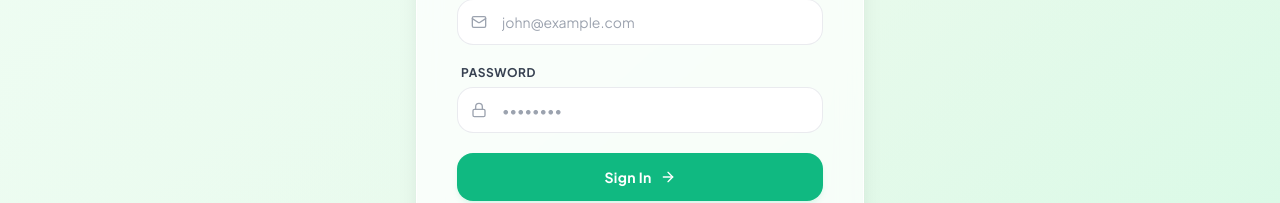
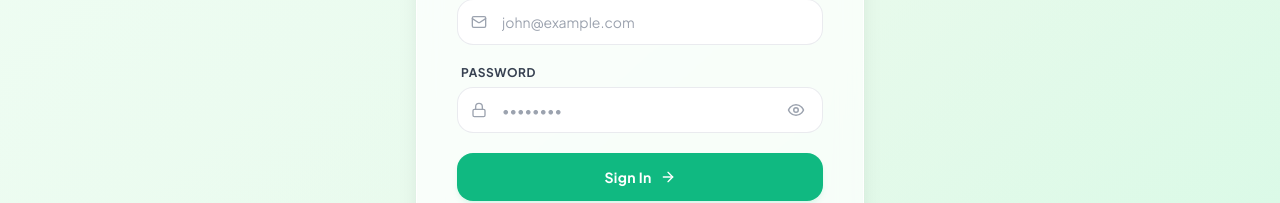
Before and after one commit to TechXplorers1/Fresveg, a React (Vite) app: page /auth in a window 1280 px wide. Shown: the part 341-544 px from the top of the page. Built offline with nearby package versions, Linux system fonts and the light colour scheme; no server answers; the database is empty.

Commit message:
Add products is not working

```diff
--- a/src/pages/Admin.jsx
+++ b/src/pages/Admin.jsx
@@ -21,7 +21,7 @@ export default function Admin() {
   // Tab 1: Home Content State
   const [homeContent, setHomeContent] = useState({
     // Hero
-    heroHeadline: "Fresh Organic Produce Directly From Farms",
+    heroHeadline: "Fresh fruits & Vegetables Directly From Farms",
     heroDescription: "Connect directly with local organic farmers. Freshly harvested vegetables, fruits, and pure dairy products delivered to your door in hours.",
     heroImage: "https://images.unsplash.com/photo-1542838132-92c53300491e?w=600&q=80",
 
@@ -205,17 +205,15 @@ export default function Admin() {
           <div className="flex bg-slate-100 p-1.5 rounded-2xl shadow-inner gap-1">
             <button
               onClick={() => setActiveTab('home')}
-              className={`flex items-center gap-2 px-5 py-2.5 rounded-xl text-xs font-bold transition-all ${
-                activeTab === 'home' ? 'bg-white text-brand shadow-md' : 'text-gray-500 hover:text-gray-800'
-              }`}
+              className={`flex items-center gap-2 px-5 py-2.5 rounded-xl text-xs font-bold transition-all ${activeTab === 'home' ? 'bg-white text-brand shadow-md' : 'text-gray-500 hover:text-gray-800'
+                }`}
             >
               <Layout size={15} /> Home Content Editor
             </button>
             <button
               onClick={() => setActiveTab('users')}
-              className={`flex items-center gap-2 px-5 py-2.5 rounded-xl text-xs font-bold transition-all ${
-                activeTab === 'users' ? 'bg-white text-brand shadow-md' : 'text-gray-500 hover:text-gray-800'
-              }`}
+              className={`flex items-center gap-2 px-5 py-2.5 rounded-xl text-xs font-bold transition-all ${activeTab === 'users' ? 'bg-white text-brand shadow-md' : 'text-gray-500 hover:text-gray-800'
+                }`}
             >
               <Users size={15} /> User Roles
             </button>
@@ -835,11 +833,10 @@ export default function Admin() {
                             {userItem.email || 'No email provided'}
                           </td>
                           <td className="py-3.5 px-4">
-                            <span className={`inline-block px-3 py-1 rounded-full text-[10px] font-black uppercase tracking-wider ${
-                              userItem.role === 'admin' ? 'bg-red-50 text-red-650 border border-red-100' :
-                              userItem.role === 'vendor' ? 'bg-amber-50 text-amber-700 border border-amber-100' :
-                              'bg-emerald-50 text-emerald-700 border border-emerald-100'
-                            }`}>
+                            <span className={`inline-block px-3 py-1 rounded-full text-[10px] font-black uppercase tracking-wider ${userItem.role === 'admin' ? 'bg-red-50 text-red-650 border border-red-100' :
+                                userItem.role === 'vendor' ? 'bg-amber-50 text-amber-700 border border-amber-100' :
+                                  'bg-emerald-50 text-emerald-700 border border-emerald-100'
+                              }`}>
                               {userItem.role || 'customer'}
                             </span>
                           </td>
--- a/src/pages/Auth.jsx
+++ b/src/pages/Auth.jsx
@@ -1,5 +1,5 @@
 import React, { useState } from 'react';
-import { User, ArrowRight, Lock, Mail, ShoppingBag, Store, AlertCircle, Bike, ShieldCheck } from 'lucide-react';
+import { User, ArrowRight, Lock, Mail, ShoppingBag, Store, AlertCircle, Bike, ShieldCheck, Eye, EyeOff } from 'lucide-react';
 import { useAuth } from '../context/AuthContext';
 import { useNavigate, useSearchParams } from 'react-router-dom';
 
@@ -12,6 +12,7 @@ export default function Auth() {
 
   const [isLogin, setIsLogin] = useState(true);
   const [step, setStep] = useState(1); // 1: details, 2: role selection for signup
+  const [showPassword, setShowPassword] = useState(false);
 
   const [formData, setFormData] = useState({
     firstName: '',
@@ -110,7 +111,23 @@ export default function Auth() {
                   <label className="block text-xs font-bold text-gray-700 uppercase tracking-wider mb-1.5 pl-1">Password</label>
                   <div className="relative">
                     <Lock className="absolute left-3.5 top-1/2 -translate-y-1/2 text-gray-400" size={16} />
-                    <input type="password" name="password" value={formData.password} onChange={handleChange} required className="w-full pl-11 pr-4 py-3 rounded-2xl border border-gray-200/80 focus:border-brand focus:ring-4 focus:ring-brand/10 transition-all outline-none text-sm" placeholder="••••••••" />
+                    <input
+                      type={showPassword ? 'text' : 'password'}
+                      name="password"
+                      value={formData.password}
+                      onChange={handleChange}
+                      required
+                      className="w-full pl-11 pr-11 py-3 rounded-2xl border border-gray-200/80 focus:border-brand focus:ring-4 focus:ring-brand/10 transition-all outline-none text-sm"
+                      placeholder="••••••••"
+                    />
+                    <button
+                      type="button"
+                      onClick={() => setShowPassword(!showPassword)}
+                      className="absolute right-3.5 top-1/2 -translate-y-1/2 text-gray-400 hover:text-emerald-600 p-1 transition-colors focus:outline-none"
+                      title={showPassword ? 'Hide password' : 'Show password'}
+                    >
+                      {showPassword ? <EyeOff size={18} /> : <Eye size={18} />}
+                    </button>
                   </div>
                 </div>
               </>
```
Also changed, not shown: 5 other files (tests, documents, lock files or other folders).
